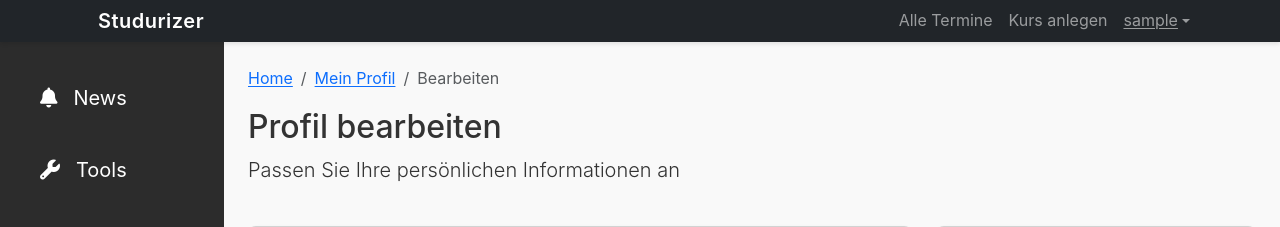
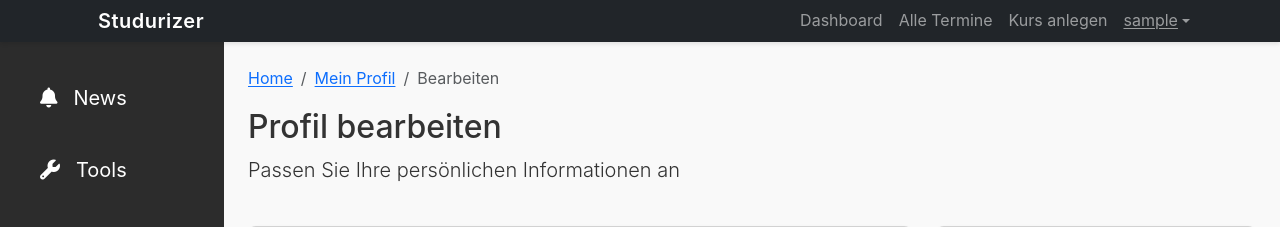
Before and after one commit to Johann110/Studurizer-Fallstudie-Software-Engineering, a Django app: page /accounts/profile/edit/ in a window 1280 px wide. Shown: the top 227 px of the page. Run offline with Django 5.2, Linux system fonts and the light colour scheme; the visitor is signed in with stand-in values (Sample User, id 1); data comes from the database, SQL or seed files in the repository; some libraries are stand-ins or nearby versions.

Commit message:
issue #19: add Dashboard link

```diff
--- a/templates/base.html
+++ b/templates/base.html
@@ -32,6 +32,9 @@
                 <div class="collapse navbar-collapse" id="navbarMain">
                     <ul class="navbar-nav ms-auto">
                         {% if user.is_authenticated %}
+                            <li class="nav-item">
+                                <a class="nav-link text-decoration-none" href="{% url 'home' %}">Dashboard</a>
+                            </li>
                             <li class="nav-item">
                                 <a class="nav-link text-decoration-none" href="{% url 'all_events' %}">Alle Termine</a>
                             </li>
```
